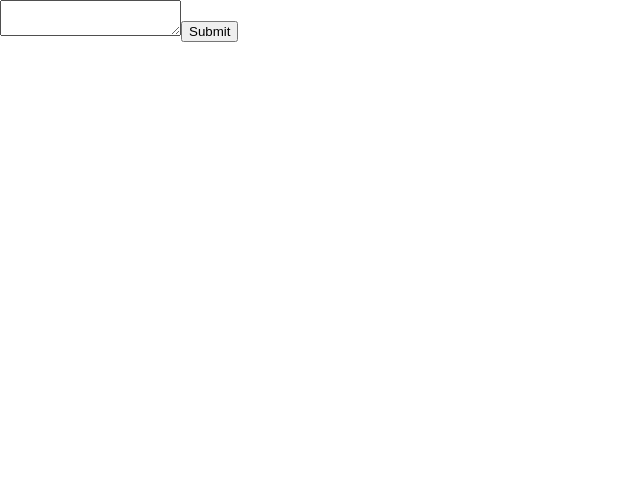
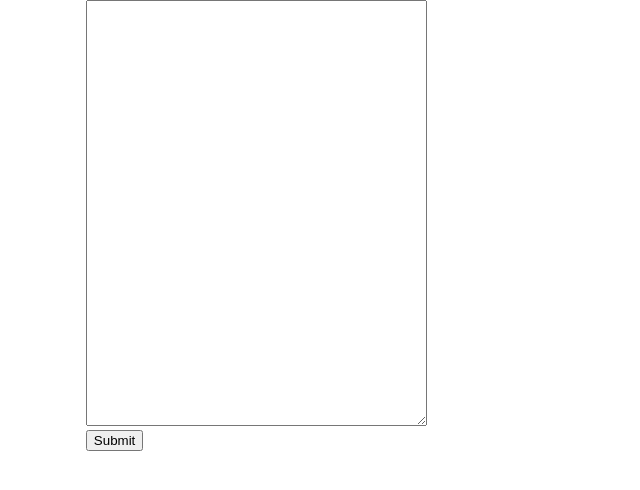
Before and after one commit to GevinHasmitha/react-json-parser, a React (Create React App) app: page / in a window 1280 px wide. Shown: the top 490 px of the page, without its empty margins (0-640 px from the left). Built offline with nearby package versions, Linux system fonts and the light colour scheme.

Commit message:
commit 2

```diff
--- a/src/App.css
+++ b/src/App.css
@@ -1,3 +1,25 @@
 span{
   background-color: red;
 }
+form button{
+  display: block;
+}
+
+.container{
+  width: 100%;
+  display: flex;
+  justify-content: space-around;
+
+}
+
+#content{
+  padding: 0 20px 0 20px;
+}
+
+#errorMsg{
+  width: 30%;;
+  display: flex;
+  flex-direction:column;
+  justify-content: center;
+
+}
--- a/src/App.js
+++ b/src/App.js
@@ -4,33 +4,19 @@ import React, { useState } from 'react';
 function App() {
   const [value, setValue] = useState('');
 
-  const handleSubmit = async () => {
-    const patient = {
-                "resourceType": "Patient",
-                "id": "assaasca",
-                "gender": "male",
-                "name":[],
-                "birthDate": "1970-01-01",
-                "telecom": [
-                  {
-                    "system": "phone",
-                    "value": "(555) 555-5555"
-                  },
-                  {
-                    "system": "phone",
-                    "value": "(555) 555-5123555",
-                  }
-                ],
-                "address": [
-                  {
-                    "city": "Sunnyvale",
-                    "state": "CA",
-                    "postalCode": "94043"
-                  }
-                ],
-            };
+  const handleSubmit = async (event) => {
+  event.preventDefault();
 
+    var patient;
+    try{
+      patient = JSON.parse(value)
+    }
+    catch(error){
+      console.log(error.message)
+      return;
+    }
 
+  console.log(patient);
 
 
     const data = {
@@ -40,7 +26,17 @@ function App() {
     };
     const response = await fetch('http://localhost:9090/sampleResource', data);
     const content = await response.text();
+    console.log("Error message from server");
     console.log(content);
+
+    if (!content){
+      document.getElementById('content').innerHTML = "";  //removes the previous content
+      document.getElementById('errorMsg').innerHTML = `<b>Validation successful</b>`
+      return;
+    }else{
+      document.getElementById('errorMsg').innerHTML = `<b>${content}</b>`
+    }
+
 
 //Key validation------------------------------------------------------
 
@@ -99,13 +95,7 @@ if (fieldValue){
 
 
 
-
-
-
-
-
-/*TODO - 1)Implement parsing for resource type
-         2)Implement parsing for constraints */
+/*TODO  2)Implement parsing for constraints */
 
 
 
@@ -184,11 +174,13 @@ document.getElementById('content').innerHTML = `<pre>${modifiedJsonStringg}</pre
 
   return (
     <div className="App">
-      {/* Fix the textarea tag */}
-      <textarea value={value} onChange={(event) => setValue(event.target.value)} />
-      <button onClick={handleSubmit}>Submit</button>
-      <div id='content'>
-
+      <div className='container'>
+        <form onSubmit={handleSubmit}>
+          <textarea value={value} onChange={(event) => setValue(event.target.value)} rows={28} cols={40} />
+          <button >Submit</button>
+        </form>
+        <div id='content'></div>
+        <div id='errorMsg'></div>
       </div>
     </div>
   );
```
Also changed, not shown: src/sampleJson.txt (added).
